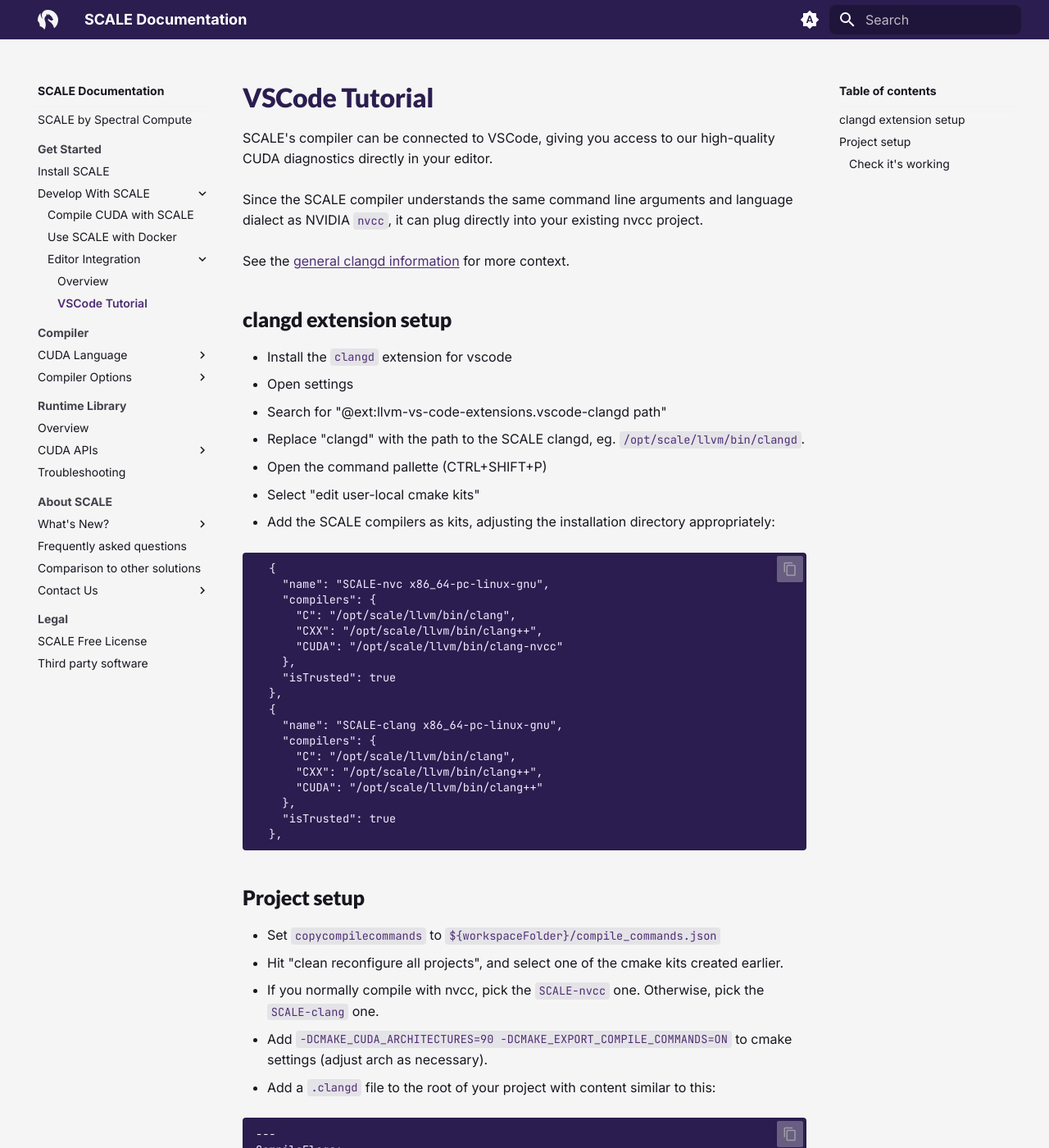
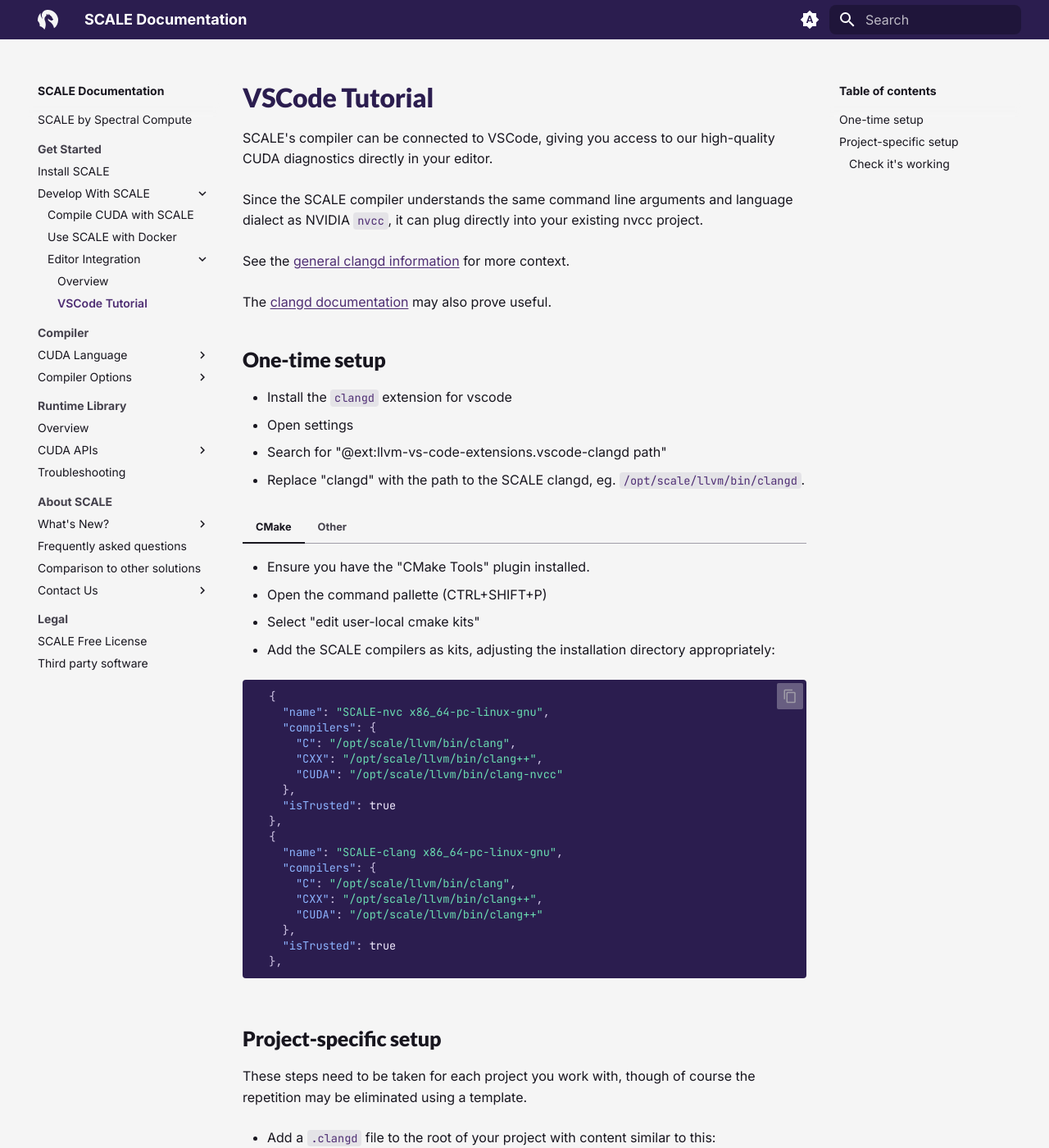
Before and after one commit to spectral-compute/scale-docs, an MkDocs documentation site: the page built from docs/manual/tutorials/editors/vscode.md, in a window 1280 px wide and 1400 px high. Shown: the whole window at 82% size. Built offline with MkDocs 1.6.1 and Material for MkDocs 9.7.7, drawn with Linux system fonts in a browser that asks for light colours; the version menu is left out; some of the changed text lies outside the part shown.

Commit message:
Improve vscode tutorial

````diff
--- a/docs/manual/tutorials/editors/vscode.md
+++ b/docs/manual/tutorials/editors/vscode.md
@@ -9,44 +9,58 @@ nvcc project.
 
 See the [general clangd information](./editors.md) for more context.
 
-## clangd extension setup
+The [clangd documentation](https://clangd.llvm.org/installation#project-setup) may
+also prove useful.
+
+## One-time setup
 
 - Install the `clangd` extension for vscode
 - Open settings
 - Search for "@ext:llvm-vs-code-extensions.vscode-clangd path"
 - Replace "clangd" with the path to the SCALE clangd, eg. `/opt/scale/llvm/bin/clangd`.
-- Open the command pallette (CTRL+SHIFT+P)
-- Select "edit user-local cmake kits"
-- Add the SCALE compilers as kits, adjusting the installation directory appropriately:
 
-```
-  {
-    "name": "SCALE-nvc x86_64-pc-linux-gnu",
-    "compilers": {
-      "C": "/opt/scale/llvm/bin/clang",
-      "CXX": "/opt/scale/llvm/bin/clang++",
-      "CUDA": "/opt/scale/llvm/bin/clang-nvcc"
-    },
-    "isTrusted": true
-  },
-  {
-    "name": "SCALE-clang x86_64-pc-linux-gnu",
-    "compilers": {
-      "C": "/opt/scale/llvm/bin/clang",
-      "CXX": "/opt/scale/llvm/bin/clang++",
-      "CUDA": "/opt/scale/llvm/bin/clang++"
-    },
-    "isTrusted": true
-  },
+=== "CMake"
 
-```
+    - Ensure you have the "CMake Tools" plugin installed.
+    - Open the command pallette (CTRL+SHIFT+P)
+    - Select "edit user-local cmake kits"
+    - Add the SCALE compilers as kits, adjusting the installation directory appropriately:
 
-## Project setup
+    ```json
+      {
+        "name": "SCALE-nvc x86_64-pc-linux-gnu",
+        "compilers": {
+          "C": "/opt/scale/llvm/bin/clang",
+          "CXX": "/opt/scale/llvm/bin/clang++",
+          "CUDA": "/opt/scale/llvm/bin/clang-nvcc"
+        },
+        "isTrusted": true
+      },
+      {
+        "name": "SCALE-clang x86_64-pc-linux-gnu",
+        "compilers": {
+          "C": "/opt/scale/llvm/bin/clang",
+          "CXX": "/opt/scale/llvm/bin/clang++",
+          "CUDA": "/opt/scale/llvm/bin/clang++"
+        },
+        "isTrusted": true
+      },
 
-- Set `copycompilecommands` to `${workspaceFolder}/compile_commands.json`
-- Hit "clean reconfigure all projects", and select one of the cmake kits created earlier.
-   * If you normally compile with nvcc, pick the `SCALE-nvcc` one. Otherwise, pick the `SCALE-clang` one.
-- Add `-DCMAKE_CUDA_ARCHITECTURES=90 -DCMAKE_EXPORT_COMPILE_COMMANDS=ON` to cmake settings (adjust arch as necessary).
+    ```
+
+=== "Other"
+
+    Perform any steps required to add the SCALE compiler paths to the buildsystem you
+    use with vscode. The editor integration doesn't need you to actually compile with
+    these compilers, but it needs to be able to configure and emit a compilation
+    database.
+
+
+## Project-specific setup
+
+These steps need to be taken for each project you work with, though of course
+the repetition may be eliminated using a template.
+
 - Add a `.clangd` file to the root of your project with content similar to this:
 
 ```
@@ -58,13 +72,42 @@ CompileFlags:
 
 Optionally, you may use the `-fno-gpu-defer-diag` flag during compilation in nvcc mode to see compiler errors that nvcc would normally ignore.
 
-- Restart vscode.
+=== "CMake"
+
+    - Find the `copycompilecommands` setting and set it to `${workspaceFolder}/compile_commands.json`. It could also be manually symlinked, but we find this option maximally convenient.
+    - Find the "cmake configure args" settings and add these flags to it:
+        `-DCMAKE_EXPORT_COMPILE_COMMANDS=ON`
+        `-DCMAKE_CUDA_ARCHITECTURES=90`  (Adjust as appropriate)
+
+    !!! warning
+
+        Not to be confused with the "CMake Build Options" option!
+
+    - Right click your `CMakeLists.txt` and hit "clean reconfigure all projects". When prompted, select one of the cmake kits created earlier.
+      * If you normally compile with nvcc, pick the `SCALE-nvcc` one. Otherwise, pick the `SCALE-clang` one.
+
+    - Restart vscode
+
+=== "Bazel"
+
+    Use the [extractor extention](https://github.com/hedronvision/bazel-compile-commands-extractor) to have Bazel generate a configuration database for use by clangd, and ensure it's linked into the root of your workspace directory.
+
+    - Restart vscode when you're done.
+
+=== "Other"
+
+    Refer to [clangd doucumentation](https://clangd.llvm.org/installation#project-setup)
+    for now to obtain a compilation database for `clangd`.
+
+
+    - Restart vscode when you're done.
+
 
 ### Check it's working
 
 As a sanity check, create a new `.cu` file with the following contents:
 
-```
+```cu
 __global__ void kernel() {
   asm("add.f32 foo, 1, 1;");
 }
````
